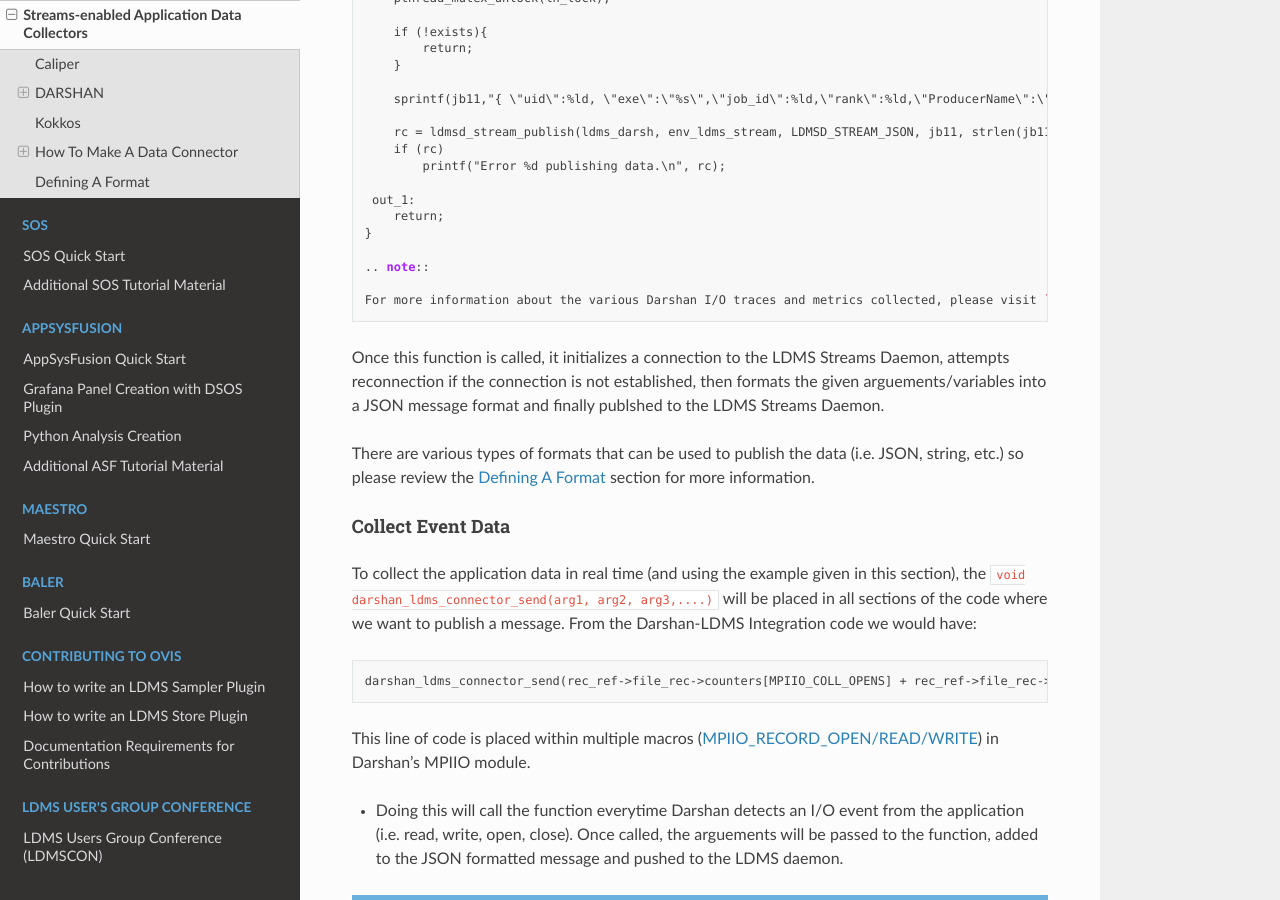
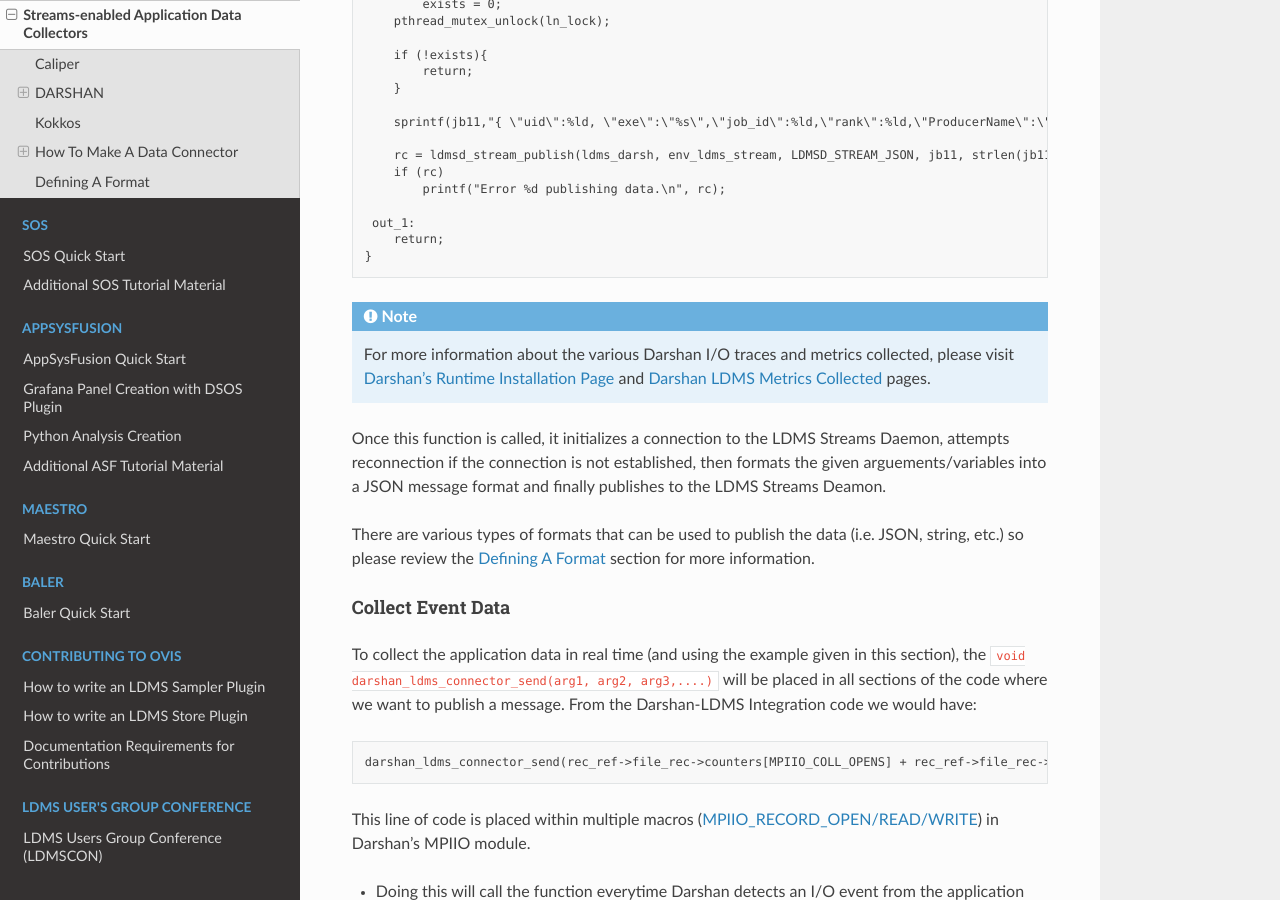
Before and after one commit to ovis-hpc/readthedocs, a Sphinx documentation site: the page built from docs/source/ldms-streams.rst, in a window 1280 px wide and 900 px high, scrolled down 11535 px. Built offline with Sphinx 7.4.7 and the Read the Docs theme 2.0.0, drawn with Linux system fonts in a browser that asks for light colours; pages that are not in the unit, such as notebooks, are missing from menus; some of the changed lines change nothing that is shown; some of the changed text lies outside the part shown.

Commit message:
Update ldms-streams.rst

```diff
--- a/docs/source/ldms-streams.rst
+++ b/docs/source/ldms-streams.rst
@@ -343,7 +343,7 @@
 Initialize All Necessary Variables
 -----------------------------------
 
-* First, you will need to initialize all necessary variables used by the Streams API:
+* First, the following variables will need to be initialized globally or accessible by the Streams API Functions described in the next section:
 
 .. code-block:: RST
 
@@ -358,7 +358,7 @@
 
 Copy "Hello Sampler" Streams API Functions
 ------------------------------------------
-Next, copy the ``ldms_t setup_connection`` and ``static void event_cb`` functions listed below. These functions were pulled from the ``hello_sampler`` code (i.e. Streams API).
+Next, copy the ``ldms_t setup_connection`` and ``static void event_cb`` functions listed below. These functions originated from the `ldmsd_stream_subscribe.c <https://github.com/ovis-hpc/ovis/blob/OVIS-4/ldms/src/ldmsd/test/ldmsd_stream_subscribe.c>`_ code.
 
 The ``setup_connection`` contains LDMS API calls that connects to the LDMS daemon and the  ``static void event_cb`` is a callback function to check the connection status of the LDMS Daemon.
 
@@ -515,11 +515,11 @@
       return;
   }
 
-  .. note::
+.. note::
 
   For more information about the various Darshan I/O traces and metrics collected, please visit `Darshan's Runtime Installation Page <https://www.mcs.anl.gov/research/projects/darshan/docs/darshan-runtime.html>`_ and `Darshan LDMS Metrics Collected <https://github.com/Snell1224/darshan/wiki/Darshan-LDMS---Metric-Definitions>`_ pages.
 
-Once this function is called, it initializes a connection to the LDMS Streams Daemon, attempts reconnection if the connection is not established, then formats the given arguements/variables into a JSON message format and finally publshed to the LDMS Streams Daemon.
+Once this function is called, it initializes a connection to the LDMS Streams Daemon, attempts reconnection if the connection is not established, then formats the given arguements/variables into a JSON message format and finally publishes to the LDMS Streams Deamon.
 
 There are various types of formats that can be used to publish the data (i.e. JSON, string, etc.) so please review the `Defining A Format`_ section for more information.
 
```
